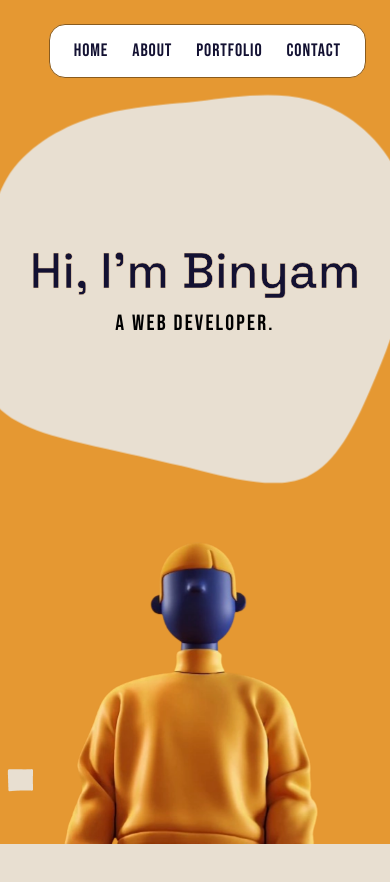
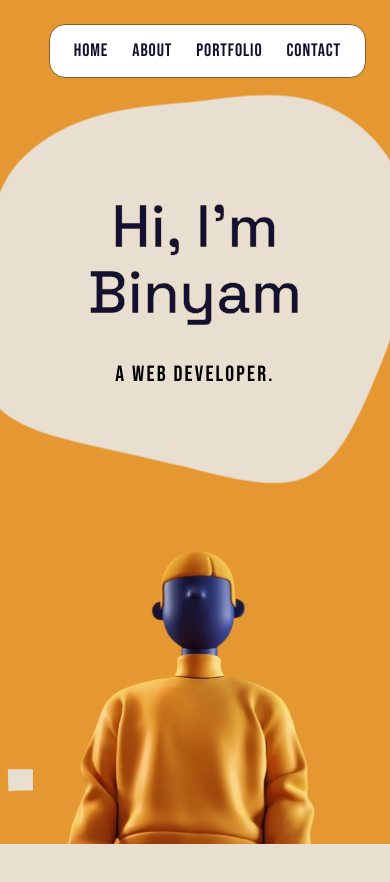
Before and after one commit to binzam/portfolio-website-next, a Next.js app: page / in a window 390 px wide. Shown: the top 882 px of the page. Built offline with nearby package versions, Linux system fonts and the light colour scheme.

Commit message:
refactor: update Hero component layout and text formatting

```diff
--- a/components/Hero.tsx
+++ b/components/Hero.tsx
@@ -26,21 +26,21 @@ const Hero = () => {
           </svg>
         </div>
 
-        <div className="relative z-10 text-center md:text-left flex flex-col items-center md:items-start">
+        <div className="relative z-10 text-center md:text-left flex flex-col gap-6 sm:gap-2 items-center md:items-start">
           <h1
-            className="space-grotesk-font text-[50px] sm:text-[60px] md:text-[80px] lg:text-[100px] xl:text-[120px] leading-[1.1] mb-2 sm:mb-6 font-extrabold"
+            className="space-grotesk-font text-[60px] md:text-[80px] lg:text-[100px] xl:text-[120px] leading-[1.1] mb-2 sm:mb-6 font-extrabold"
             style={{
               WebkitTextStroke: "0.5px #f5d6ad",
             }}
           >
-            Hi, I&apos;m Binyam
+            Hi, I&apos;m <br /> Binyam
           </h1>
           <p className="bebas-neue-regular text-[22px] sm:text-[28px] md:text-[35px] tracking-widest text-black">
             a web developer.
           </p>
         </div>
       </div>
-      <div className="w-full max-w-[400px] md:max-w-[480px] lg:max-w-[564px] h-[45vh] md:h-[80vh] lg:h-[85vh] relative mt-auto md:absolute md:bottom-0 md:right-[2%] lg:right-[5%] z-20 shrink-0">
+      <div className="w-full max-w-[380px] md:max-w-[480px] lg:max-w-[564px] h-[45vh] md:h-[80vh] lg:h-[85vh] relative mt-auto md:absolute md:bottom-0 md:right-[2%] lg:right-[5%] z-20 shrink-0">
         <Image
           src={OrangeMan}
           alt="Binyam"
```
Also changed, not shown: app/opengraph-image.png.
